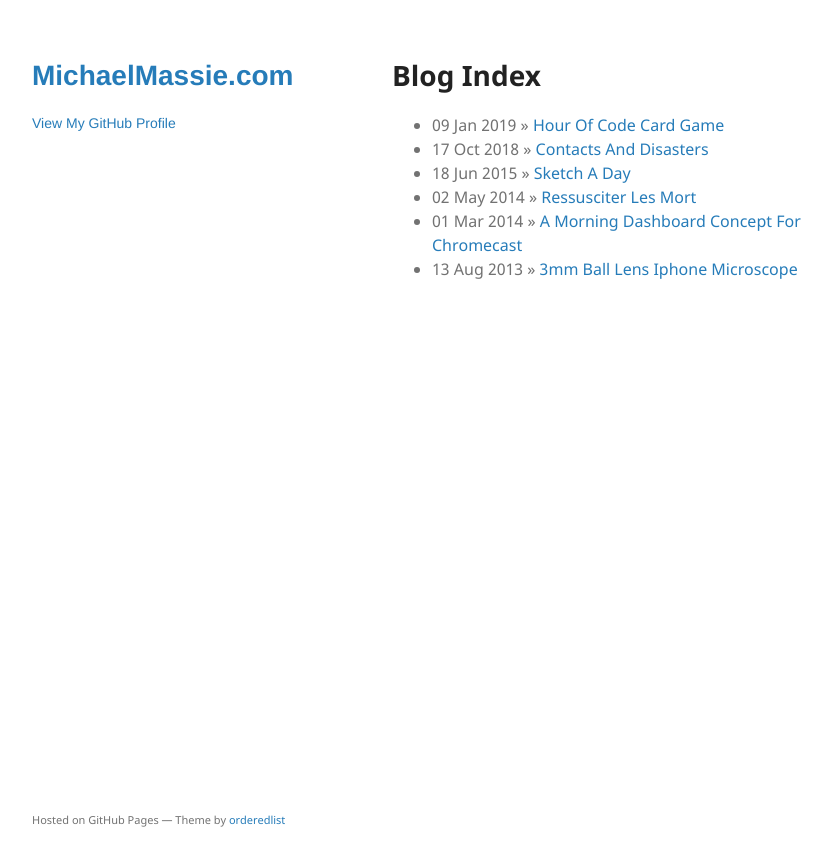
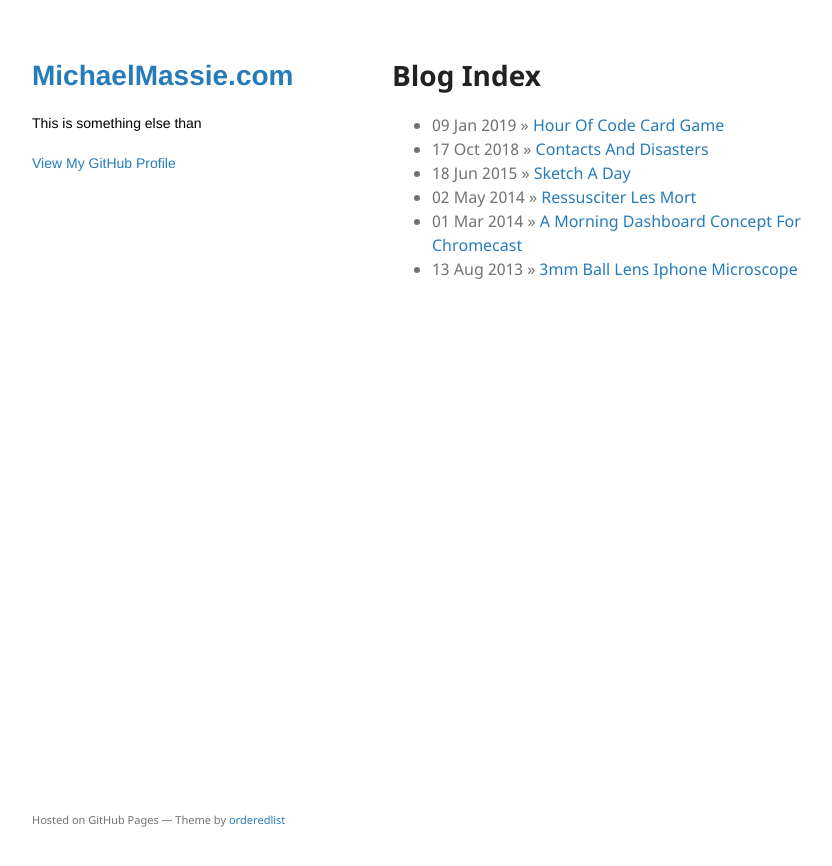
Before and after one commit to mmassie/mmassie.github.io, a Jekyll site: the page built from blog/index.html, in a window 1280 px wide. Shown: the top 866 px of the page, without its empty margins (178-1010 px from the left). Built offline with Jekyll 4.4.1, drawn with Linux system fonts in a browser that asks for light colours; the repository's description, which GitHub fills in, is left out.

Commit message:
mucking with handlebars

```diff
--- a/_config.yml
+++ b/_config.yml
@@ -1,4 +1,4 @@
-name: Mike Massie's Personal Site
+name: Mike Massie's Blog
 markdown: kramdown
 theme: jekyll-theme-cayman
 google_analytics: UA-10525263-2
--- a/_layouts/default.html
+++ b/_layouts/default.html
@@ -20,7 +20,7 @@
           <img src="{{site.logo | relative_url}}" alt="Logo" />
         {% endif %}
 
-        <p>{{ site.description | default: site.github.project_tagline }}</p>
+        <p>This is something else than</p>
 
         {% if site.github.is_project_page %}
         <p class="view"><a href="{{ site.github.repository_url }}">View the Project on GitHub <small>{{ site.github.repository_nwo }}</small></a></p>
```
